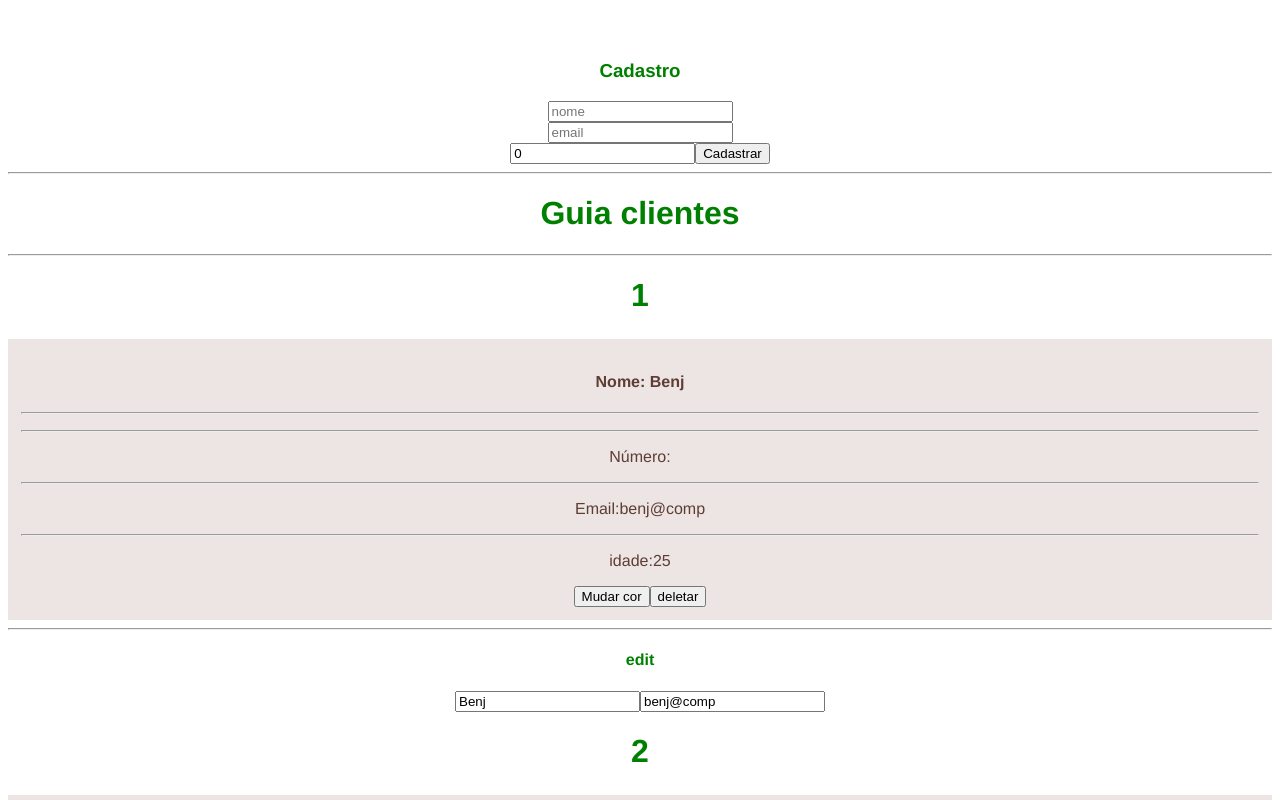
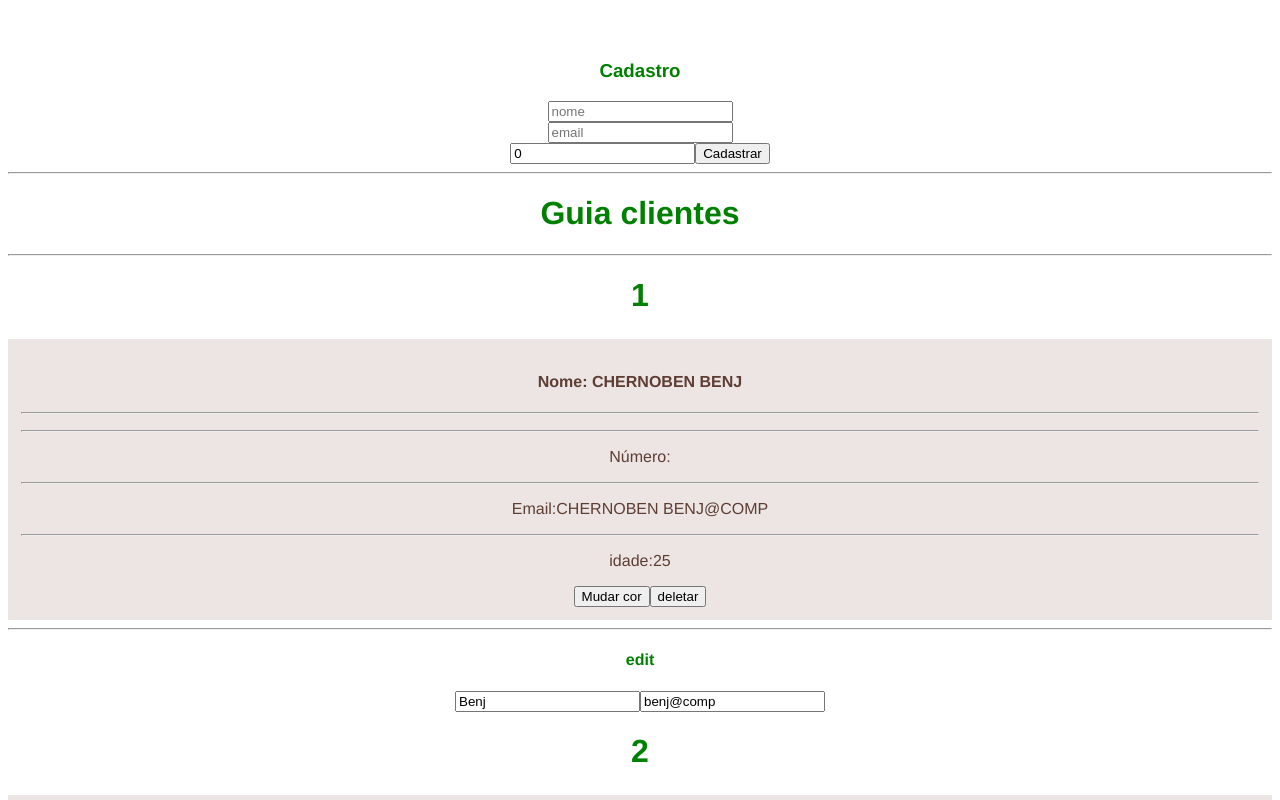
Before and after one commit to ChernoBen/projeto_vue, a Vue app: page / in a window 1280 px wide. Shown: the top 800 px of the page. Built offline with nearby package versions, Linux system fonts and the light colour scheme.

Commit message:
trabalhando com filters

```diff
--- a/src/components/Cliente.vue
+++ b/src/components/Cliente.vue
@@ -1,12 +1,12 @@
 <template >
   <div :class="{'cliente':!isPremium,'cliente-premium':isPremium}">
-    <h4 v-show="showNome == true">Nome: {{cliente.nome}}</h4>
+    <h4 v-show="showNome == true">Nome: {{cliente.nome |processarEmail}}</h4>
     <hr>
     <p>{{cliente.descricao}}</p>
     <hr>
     <p>Número:{{cliente.numero}}</p>
     <hr>
-    <p>Email:{{cliente.email}}</p>
+    <p>Email:{{cliente.email | processarEmail}}</p>
     <hr>
     <p v-if="showIdade == true"> idade:{{cliente.idade}}</p>
     <p v-else>Idade escondida com sucesso</p>
@@ -44,7 +44,14 @@ export default {
             console.log("Emitido do filho!")
             //this.$emit("meDelete",{curso:"Vue.js",emPromocao:true,component:this})
         }
-    }
+
+    },
+    filters:{
+        processarEmail:function(value){
+            return "CHERNOBEN " + value.toUpperCase();
+        }
+    },
+
 }
 </script>
 
```
